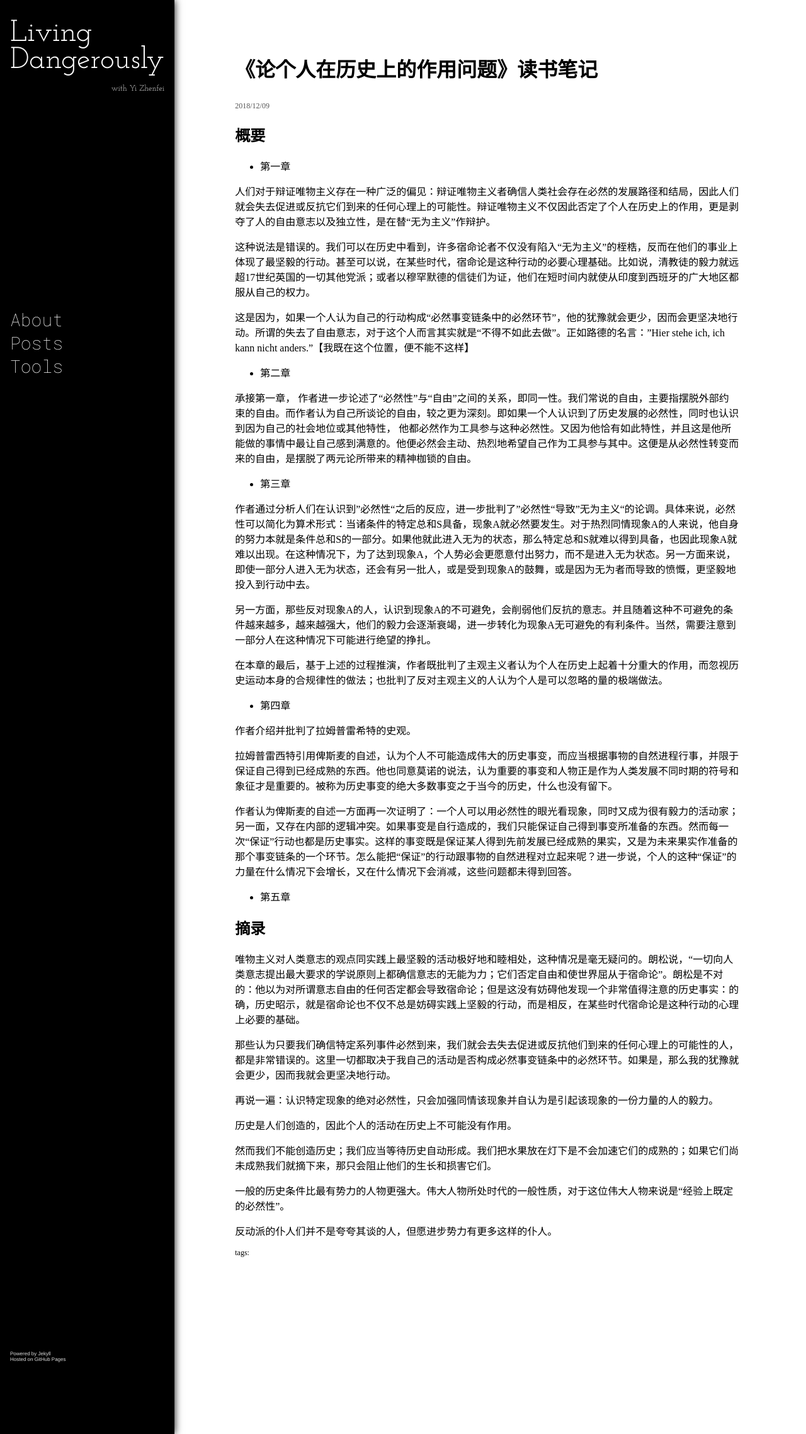
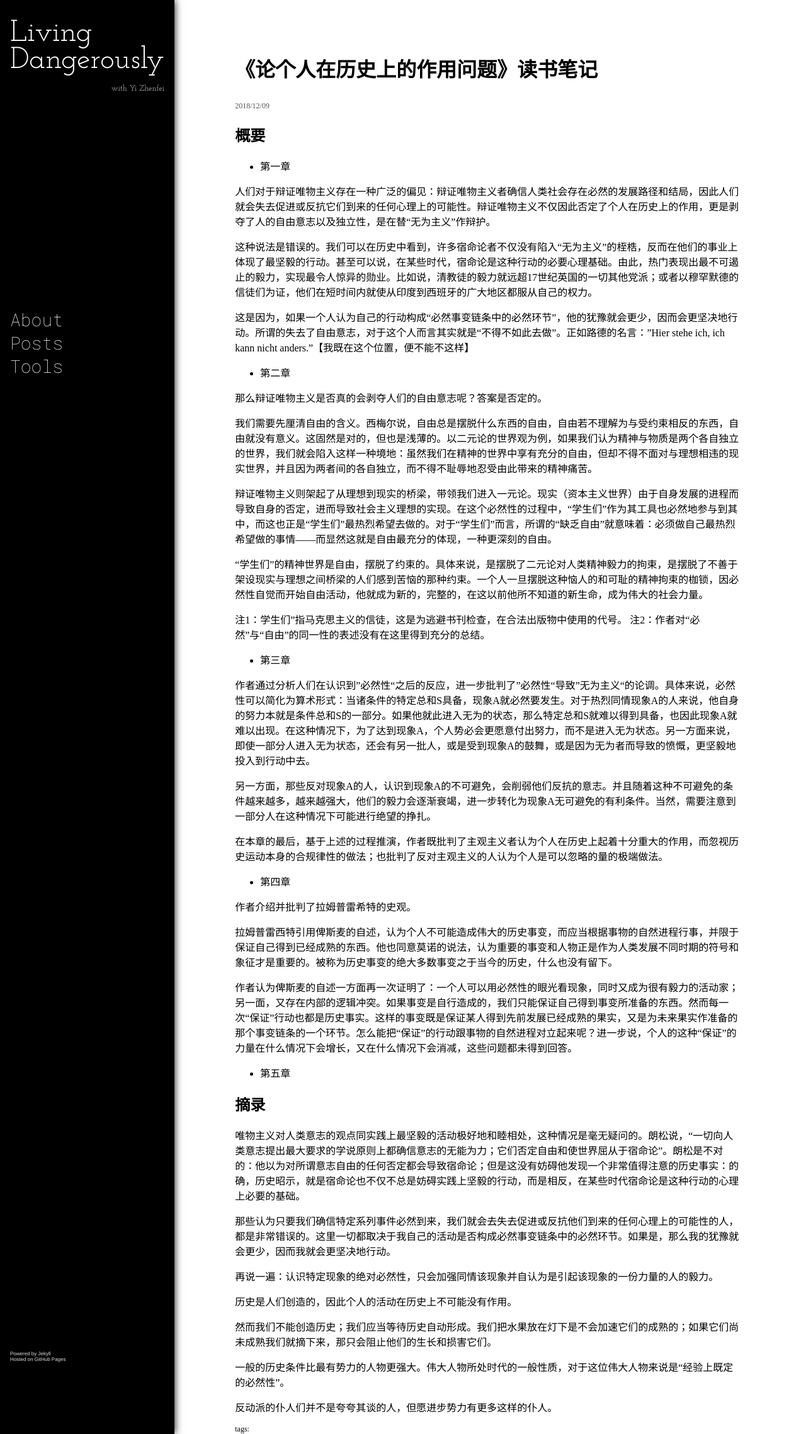
Before and after one commit to yizhenfei/yizhenfei.github.io, a Jekyll site: the page built from _posts/2018-12-09-on-the-question-of-individuals-role-in-the-histroy-reading-notes.markdown, in a window 1280 px wide. Shown: the whole page at 63% size. Built offline with Jekyll 4.4.1, drawn with Linux system fonts in a browser that asks for light colours.

Commit message:
2018-12-09 rewrite second paragraph.

```diff
--- a/_posts/2018-12-09-on-the-question-of-individuals-role-in-the-histroy-reading-notes.markdown
+++ b/_posts/2018-12-09-on-the-question-of-individuals-role-in-the-histroy-reading-notes.markdown
@@ -12,13 +12,22 @@
 
 人们对于辩证唯物主义存在一种广泛的偏见：辩证唯物主义者确信人类社会存在必然的发展路径和结局，因此人们就会失去促进或反抗它们到来的任何心理上的可能性。辩证唯物主义不仅因此否定了个人在历史上的作用，更是剥夺了人的自由意志以及独立性，是在替“无为主义”作辩护。
 
-这种说法是错误的。我们可以在历史中看到，许多宿命论者不仅没有陷入“无为主义”的桎梏，反而在他们的事业上体现了最坚毅的行动。甚至可以说，在某些时代，宿命论是这种行动的必要心理基础。比如说，清教徒的毅力就远超17世纪英国的一切其他党派；或者以穆罕默德的信徒们为证，他们在短时间内就使从印度到西班牙的广大地区都服从自己的权力。
+这种说法是错误的。我们可以在历史中看到，许多宿命论者不仅没有陷入“无为主义”的桎梏，反而在他们的事业上体现了最坚毅的行动。甚至可以说，在某些时代，宿命论是这种行动的必要心理基础。由此，热门表现出最不可遏止的毅力，实现最令人惊异的勋业。比如说，清教徒的毅力就远超17世纪英国的一切其他党派；或者以穆罕默德的信徒们为证，他们在短时间内就使从印度到西班牙的广大地区都服从自己的权力。
 
 这是因为，如果一个人认为自己的行动构成“必然事变链条中的必然环节”，他的犹豫就会更少，因而会更坚决地行动。所谓的失去了自由意志，对于这个人而言其实就是“不得不如此去做”。正如路德的名言："Hier stehe ich, ich kann nicht anders."【我既在这个位置，便不能不这样】
 
 * 第二章
 
-承接第一章， 作者进一步论述了“必然性”与“自由”之间的关系，即同一性。我们常说的自由，主要指摆脱外部约束的自由。而作者认为自己所谈论的自由，较之更为深刻。即如果一个人认识到了历史发展的必然性，同时也认识到因为自己的社会地位或其他特性， 他都必然作为工具参与这种必然性。又因为他恰有如此特性，并且这是他所能做的事情中最让自己感到满意的。他便必然会主动、热烈地希望自己作为工具参与其中。这便是从必然性转变而来的自由，是摆脱了两元论所带来的精神枷锁的自由。
+那么辩证唯物主义是否真的会剥夺人们的自由意志呢？答案是否定的。
+
+我们需要先厘清自由的含义。西梅尔说，自由总是摆脱什么东西的自由，自由若不理解为与受约束相反的东西，自由就没有意义。这固然是对的，但也是浅薄的。以二元论的世界观为例，如果我们认为精神与物质是两个各自独立的世界，我们就会陷入这样一种境地：虽然我们在精神的世界中享有充分的自由，但却不得不面对与理想相违的现实世界，并且因为两者间的各自独立，而不得不耻辱地忍受由此带来的精神痛苦。
+
+辩证唯物主义则架起了从理想到现实的桥梁，带领我们进入一元论。现实（资本主义世界）由于自身发展的进程而导致自身的否定，进而导致社会主义理想的实现。在这个必然性的过程中，“学生们”作为其工具也必然地参与到其中，而这也正是“学生们”最热烈希望去做的。对于“学生们”而言，所谓的“缺乏自由”就意味着：必须做自己最热烈希望做的事情——而显然这就是自由最充分的体现，一种更深刻的自由。
+
+“学生们”的精神世界是自由，摆脱了约束的。具体来说，是摆脱了二元论对人类精神毅力的拘束，是摆脱了不善于架设现实与理想之间桥梁的人们感到苦恼的那种约束。一个人一旦摆脱这种恼人的和可耻的精神拘束的枷锁，因必然性自觉而开始自由活动，他就成为新的，完整的，在这以前他所不知道的新生命，成为伟大的社会力量。
+
+注1：学生们”指马克思主义的信徒，这是为逃避书刊检查，在合法出版物中使用的代号。
+注2：作者对“必然”与“自由”的同一性的表述没有在这里得到充分的总结。
 
 * 第三章
 
```
